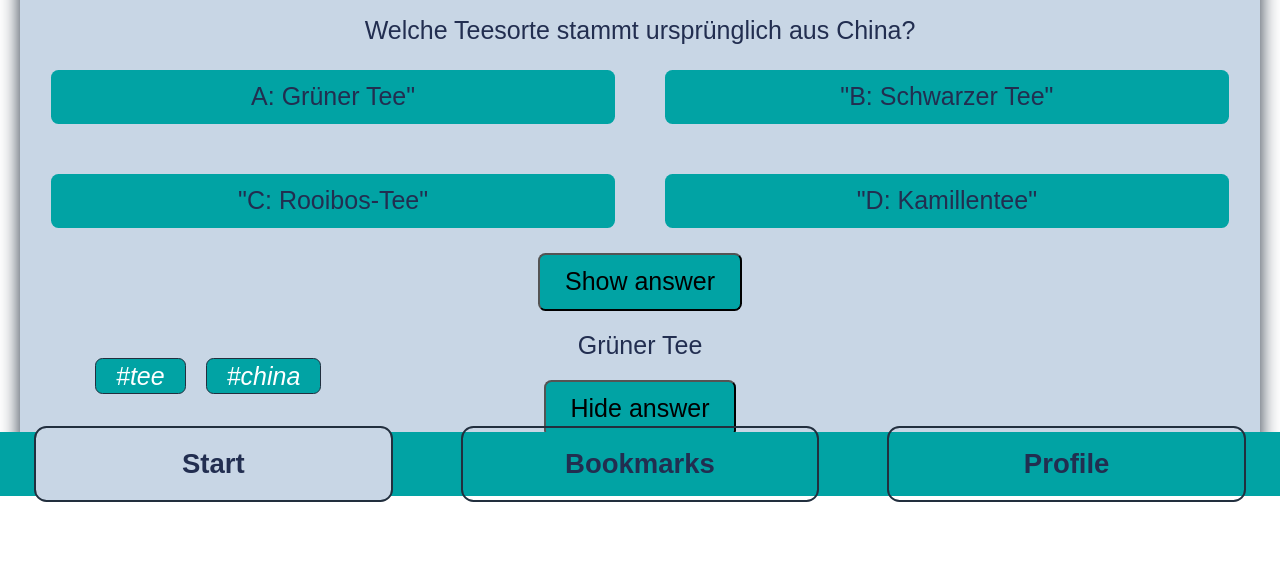
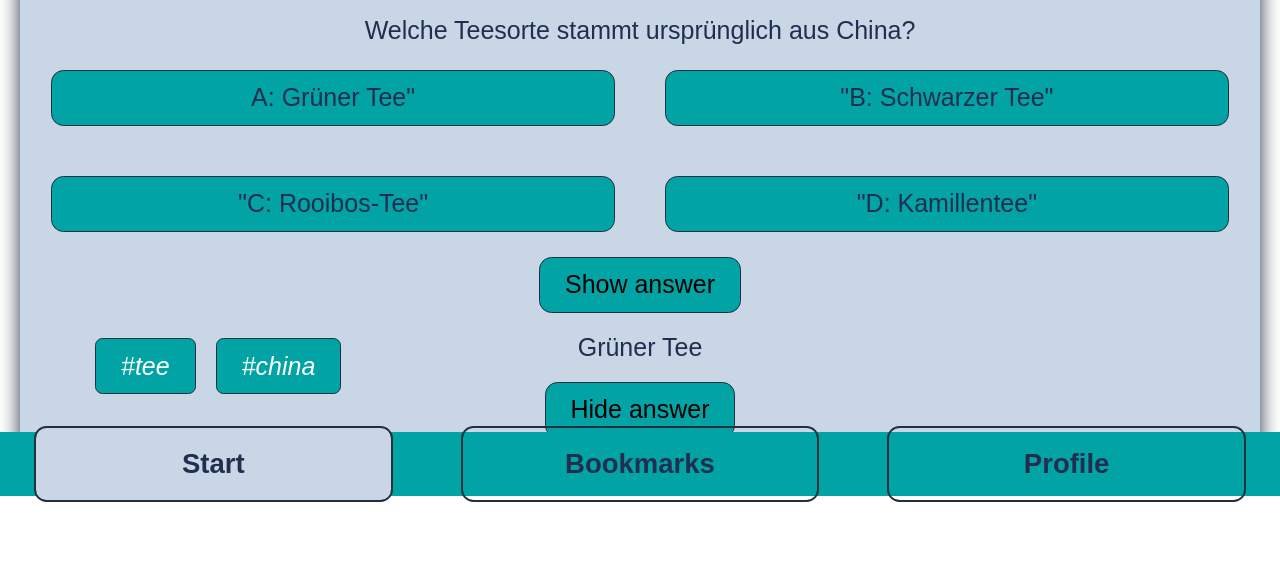
Before and after one commit to mariiaovs/quiz-app, a plain HTML site: page index.html in a window 1280 px wide. Shown: the part 304-881 px from the top of the page. Drawn offline with Linux system fonts and the light colour scheme.

Commit message:
change styles of card- buttons

```diff
--- a/css/components/card.css
+++ b/css/components/card.css
@@ -23,13 +23,17 @@
   flex-direction: row;
 }
 
-.card_answers_button {
+.card_answer {
   padding: 0.5rem;
   width: calc(50% - 2rem / 2);
 }
 
+.card_button {
+  padding: 0.5rem 1rem;
+  font-size: 1rem;
+}
+
 .card_tags {
-  margin-top: 3rem;
   display: flex;
   justify-content: flex-start;
   padding-left: 0;
@@ -44,7 +48,7 @@
 
 .card_tags li {
   list-style: none;
-  padding: 0.1rem 0.8rem;
+  padding: 0.5rem 1rem;
   background-color: var(--color-petrol);
   border: 1px solid var(--color-dark);
   border-radius: 0.3rem;
--- a/css/styles.css
+++ b/css/styles.css
@@ -27,16 +27,15 @@
 }
 
 .button {
-  padding: 0.5rem 1rem;
-  border-radius: 0.3rem;
+  border-radius: 0.5rem;
   cursor: pointer;
   background-color: var(--color-petrol);
   font-size: 1rem;
-  font-style: inherit;
+  border: 1px solid var(--color-dark);
 }
 
 /* .button {
-  padding: 0.3rem;
+
   width: 7rem;
   border-radius: 0.3rem;
   cursor: pointer;
@@ -50,6 +49,7 @@
 }
 
 .bookmark {
+  padding: 0.3rem;
   width: 3rem;
   position: absolute;
   right: 1.5rem;
--- a/index.html
+++ b/index.html
@@ -17,14 +17,14 @@
       <button aria-label="bookmark" class="button bookmark">⭐</button>
       <p class="question">Welche Teesorte stammt ursprünglich aus China?</p>
       <ul class="card_answers">
-        <li class="card_answers_button button">A: Grüner Tee"</li>
-        <li class="card_answers_button button">"B: Schwarzer Tee"</li>
-        <li class="card_answers_button button">"C: Rooibos-Tee"</li>
-        <li class="card_answers_button button">"D: Kamillentee"</li>
+        <li class="card_answer button">A: Grüner Tee"</li>
+        <li class="card_answer button">"B: Schwarzer Tee"</li>
+        <li class="card_answer button">"C: Rooibos-Tee"</li>
+        <li class="card_answer button">"D: Kamillentee"</li>
       </ul>
-      <button class="button">Show answer</button>
+      <button class="card_button button">Show answer</button>
       <p class="answer">Grüner Tee</p>
-      <button class="button">Hide answer</button>
+      <button class="card_button button">Hide answer</button>
       <ul class="card_tags">
         <li aria-label="tee hashtag">#tee</li>
         <li aria-label="china hashtag">#china</li>
```
